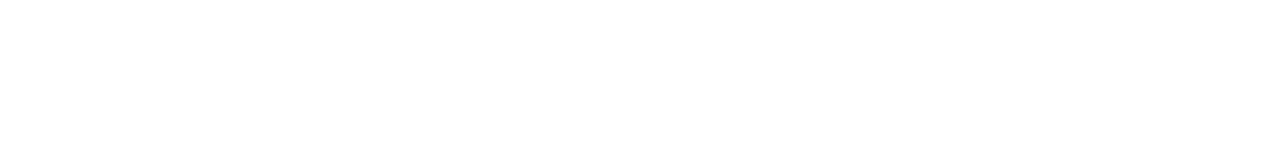
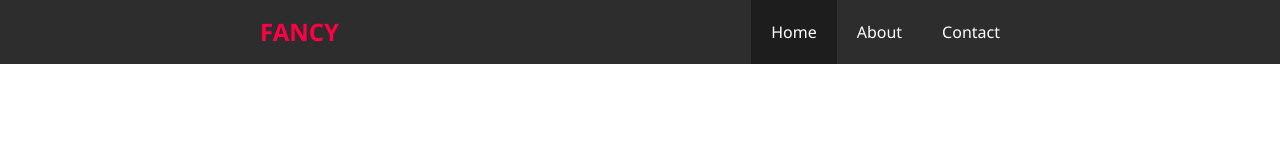
Before and after one commit to mrivasperez/fancy-hotel, a plain HTML site: page index.html in a window 1280 px wide. Drawn offline with Linux system fonts and the light colour scheme.

Commit message:
changes to styling and index.html

```diff
--- a/assets/style.css
+++ b/assets/style.css
@@ -0,0 +1,79 @@
+/* CSS RESET */
+
+* {
+    margin: 0;
+    padding: 0;
+    box-sizing: border-box;
+}
+
+/* Core Styling */
+
+html,
+body {
+    font-family: 'Segoe UI', Tahoma, Geneva, Verdana, sans-serif;
+    line-height: 1.5em;
+}
+
+a {
+    color: #333;
+    text-decoration: none;
+}
+
+h1, h2, h3 {
+    padding-bottom: 20px;
+}
+
+p {
+    margin: 10px 0;
+}
+
+/* Utilities */
+.container {
+    margin: auto;
+    max-width: 800px;
+    overflow: auto;
+    padding: 0 20px;
+}
+
+/* Navigation Bar */
+
+#navbar {
+    background: #2d2d2d;
+    color: white;
+    overflow: auto;
+}
+
+#navbar .logo a {
+    color: #ff0043;
+}
+
+#navbar a {
+    color: white;
+}
+
+#navbar h1 {
+    float: left;
+    padding-top: 20px;
+}
+
+#navbar ul {
+    list-style: none;
+    margin: 0;
+    float: right;
+}
+
+#navbar ul li {
+    float: left;
+}
+
+#navbar ul li a {
+    display: block;
+    padding: 20px;
+    text-align: center;
+}
+
+#navbar ul li a:hover,
+.current {
+    color: 	#ccd0d0;
+    background: #1d1d1d;
+}
--- a/index.html
+++ b/index.html
@@ -9,7 +9,17 @@
     <link rel="stylesheet" href="assets/style.css">
 </head>
 <body>
-
-
+    <header>
+        <nav id="navbar">
+            <div class="container">
+                <h1 class="logo"><a href="index.html">FANCY</a></h1>
+                <ul>
+                    <li><a class="current" href="index.html">Home</a></li>
+                    <li><a href="index.html">About</a></li>
+                    <li><a href="index.html">Contact</a></li>
+                </ul>
+            </div>
+        </nav>
+    </header>
 </body>
 </html>
```
